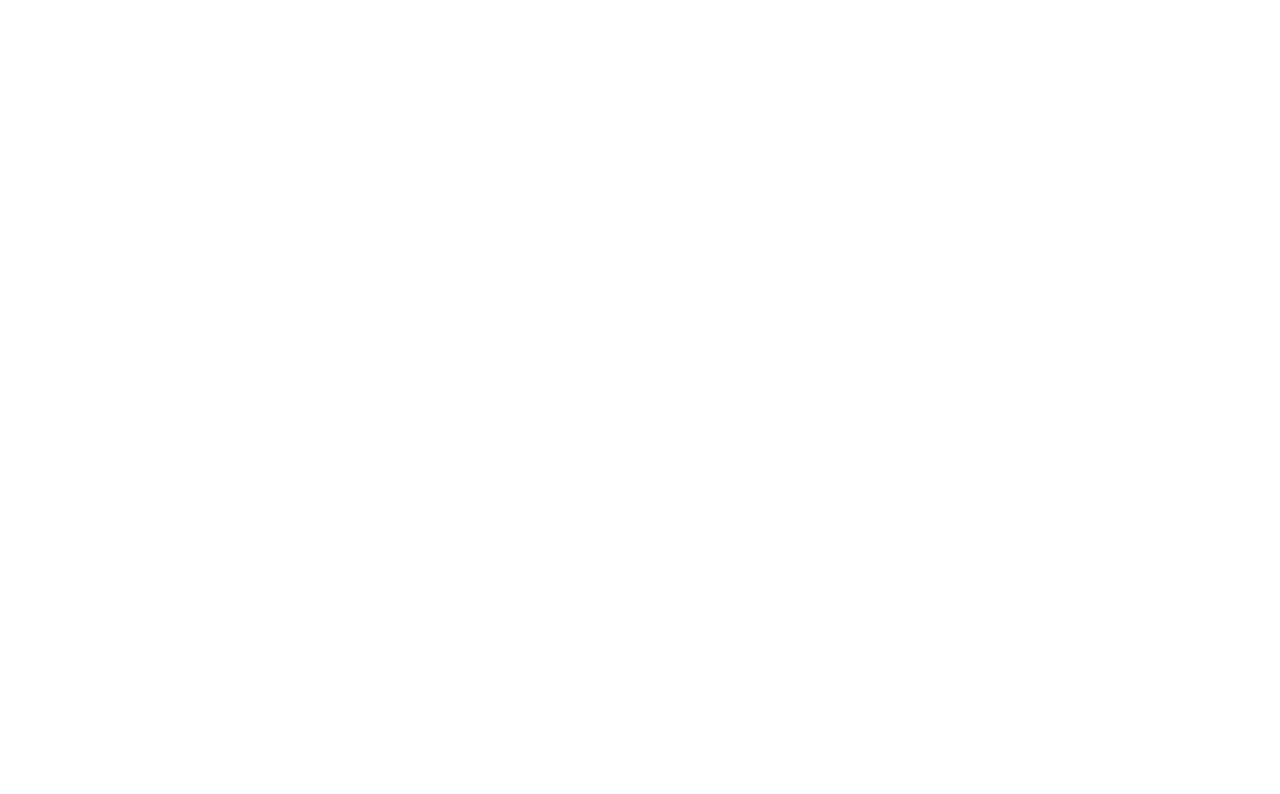
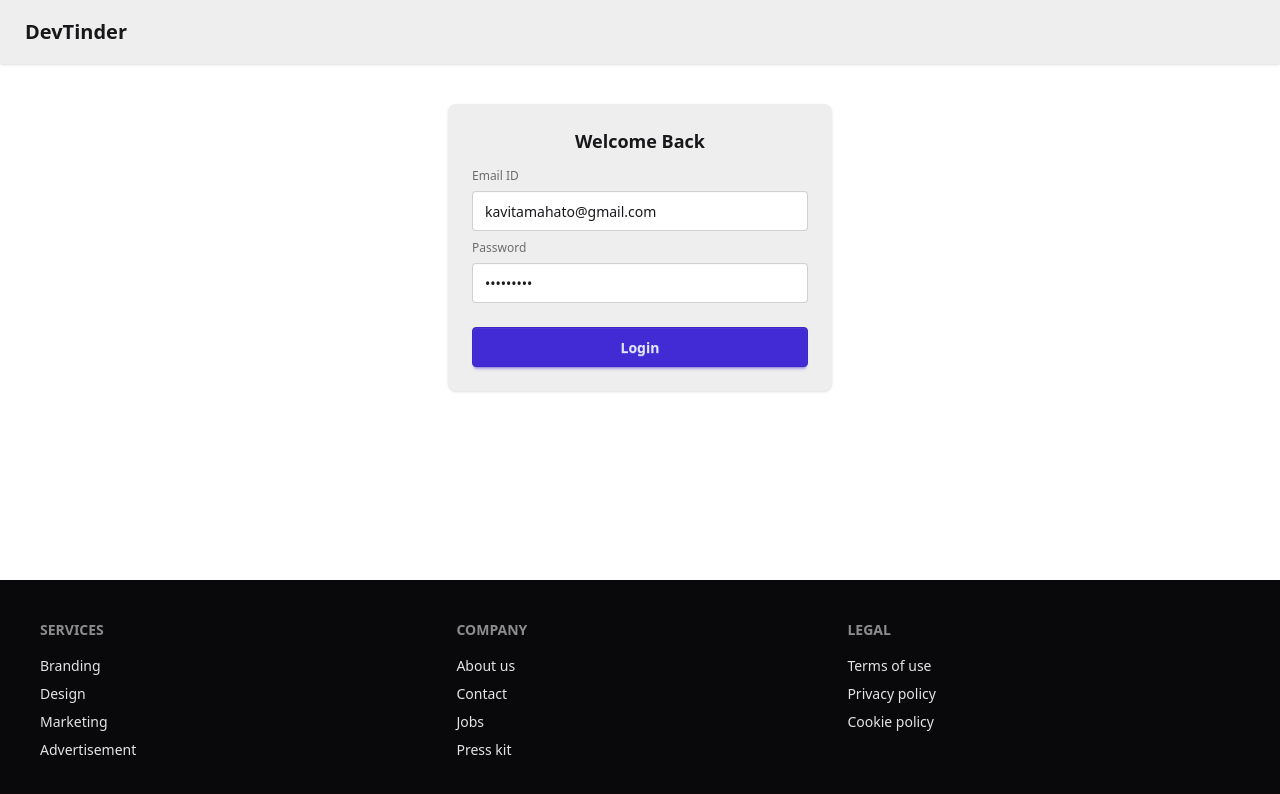
Before and after one commit to kavita-mahato/dev-tinder, a React app in the folder frontend/: page /login in a window 1280 px wide. Before the commit this address had no page. Shown: the top 794 px of the page. Built offline with nearby package versions, Linux system fonts and the light colour scheme; the HTML template or start-up script is replaced by a standard one.

Commit message:
Completed Login Functionality

```diff
--- a/frontend/src/App.jsx
+++ b/frontend/src/App.jsx
@@ -1,20 +1,26 @@
-import { BrowserRouter, Routes, Route } from "react-router-dom";
+import { BrowserRouter, Routes, Route } from 'react-router-dom';
 
-import NavBar from "./NavBar";
-import Body from "./Body";
-import { Profile } from "./Profile";
+import Body from './components/Body';
+import { Profile } from './components/Profile';
+import Login from './components/Login';
+import { Provider } from 'react-redux';
+import appStore from './utils/appstore';
 
 function App() {
     return (
         <>
+          <Provider store={appStore}>
             <BrowserRouter basename="/">
                 <Routes>
-          <Route path="/" element={<Body />} />
+                    <Route path="/" element={<Body />}>
+                        <Route path="/login" element={<Login />} />
                         <Route path="/profile" element={<Profile />} />
+                    </Route>
                 </Routes>
             </BrowserRouter>
+          </Provider>
         </>
-  )
+    );
 }
 
 export default App;
--- a/frontend/src/Body.jsx
+++ /dev/null
@@ -1,15 +0,0 @@
-import NavBar from './NavBar'
-import { Outlet } from 'react-router-dom';
-import Footer from './Footer';
-
-const Body = () => {
-  return (
-    <div>
-        <NavBar />
-        <Outlet />
-        <Footer />
-    </div>
-  )
-}
-
-export default Body;
--- a/frontend/src/Login.jsx
+++ /dev/null
@@ -1,7 +0,0 @@
-const Login = () => {
-  return (
-    <div>Login</div>
-  )
-}
-
-export default Login;
--- a/frontend/src/Profile.jsx
+++ /dev/null
@@ -1,6 +0,0 @@
-export const Profile = () => {
-  return (
-    <div>Profile</div>
-  )
-}
-export default Profile;
--- /dev/null
+++ b/frontend/src/components/Body.jsx
@@ -0,0 +1,15 @@
+import NavBar from './NavBar';
+import { Outlet } from 'react-router-dom';
+import Footer from './Footer';
+
+const Body = () => {
+    return (
+        <div>
+            <NavBar />
+            <Outlet />
+            <Footer />
+        </div>
+    );
+};
+
+export default Body;
--- a/frontend/src/Footer.jsx
+++ b/frontend/src/components/Footer.jsx
@@ -1,5 +1,6 @@
 const Footer = () => {
   return (
+    <div className="bg-neutral">
     <footer className="footer sm:footer-horizontal bg-neutral text-neutral-content p-10 fixed bottom-0">
         <nav>
             <h6 className="footer-title">Services</h6>
@@ -22,6 +23,7 @@
             <a className="link link-hover">Cookie policy</a>
         </nav>
     </footer>
+    </div>
   )
 }
 
--- /dev/null
+++ b/frontend/src/components/Login.jsx
@@ -0,0 +1,57 @@
+import { useState } from "react";
+import axios from "axios";
+import { useDispatch } from "react-redux";
+
+import { addUser } from "../utils/userSlice";
+import { useNavigate } from "react-router-dom";
+
+const Login = () => {
+    const [emailId, setEmailId] = useState("kavitamahato@gmail.com");
+    const [password, setPassword] = useState("Kavita@03");
+
+    const dispatch = useDispatch();
+    const navigate = useNavigate();
+
+    const handleLogin = async () => {
+        try{
+            const res = await axios.post("http://localhost:3000/login",{
+                emailId,
+                password
+            },
+            {
+                withCredentials: true
+            }
+            );
+            // Save user to Redux
+            dispatch(addUser(res.data));
+            navigate("/");
+        }catch(err){
+            console.error(err);
+        }
+    }
+
+  return (
+    <div className="flex justify-center my-10">
+        <div className="card bg-base-300 w-96 shadow-sm">
+            <div className="card-body">
+                <h2 className="card-title justify-center">Welcome Back</h2>
+                <div>
+                    <div className="fieldset">
+                        <div className="label">Email ID</div>
+                        <input type="email" className="input w-full" placeholder="abc@gmail.com" value={emailId} onChange={(e) => setEmailId(e.target.value)}/>
+                    </div>
+                    <div className="fieldset">
+                        <div className="label">Password</div>
+                        <input type="password" className="input w-full" placeholder="********" value={password} onChange={(e) => setPassword(e.target.value)}/>
+                    </div>
+                </div>
+                <div className="card-actions justify-center mt-3 ">
+                <button className="btn btn-primary w-full" onClick={handleLogin}>Login</button>
+                </div>
+            </div>
+        </div>
+    </div>
+  )
+}
+
+export default Login;
--- a/frontend/src/NavBar.jsx
+++ b/frontend/src/components/NavBar.jsx
@@ -1,17 +1,23 @@
+import { useSelector } from "react-redux"
+
 const NavBar = () => {
+  const user = useSelector(store => store.user);
+  console.log(user);
+
   return (
-    <div className="navbar bg-base-100 shadow-sm">
+    <div className="navbar bg-base-300 shadow-sm">
         <div className="flex-1">
           <a className="btn btn-ghost text-xl">DevTinder</a>
         </div>
-        <div className="flex gap-2">
-          <input type="text" placeholder="Search" className="input input-bordered w-24 md:w-auto" />
+        {user && (<div className="flex gap-2">
+          <input type="text" placeholder="Search" className="input input-bordered w-24 md:w-auto mx-5" />
+          <div className="form-control flex items-center">Welcome, {user.firstName}</div>
           <div className="dropdown dropdown-end mx-5">
             <div tabIndex={0} role="button" className="btn btn-ghost btn-circle avatar">
               <div className="w-10 rounded-full">
                 <img
-                  alt="Tailwind CSS Navbar component"
-                  src="https://img.daisyui.com/images/stock/photo-1534528741775-53994a69daeb.webp" />
+                  alt="User Photo"
+                  src={user.photoUrl} />
               </div>
             </div>
             <ul
@@ -27,7 +33,7 @@
               <li><a>Logout</a></li>
             </ul>
           </div>
-        </div>
+        </div>)}
     </div>
   )
 }
--- /dev/null
+++ b/frontend/src/components/Profile.jsx
@@ -0,0 +1,14 @@
+export const Profile = () => {
+  return (
+    <div className="card bg-base-100 w-96 shadow-sm">
+      <div className="card-body">
+        <h2 className="card-title">Card title!</h2>
+        <p>A card component has a figure, a body part, and inside body there are title and actions parts</p>
+        <div className="card-actions justify-end">
+          <button className="btn btn-primary">Buy Now</button>
+        </div>
+      </div>
+    </div>
+  )
+}
+export default Profile;
--- /dev/null
+++ b/frontend/src/utils/appstore.js
@@ -0,0 +1,10 @@
+import { configureStore } from "@reduxjs/toolkit";
+import userReducer from "./userSlice";
+
+const appStore = configureStore({
+    reducer: {
+        user: userReducer,
+    },
+});
+
+export default appStore;
--- /dev/null
+++ b/frontend/src/utils/userSlice.js
@@ -0,0 +1,18 @@
+import { createSlice } from "@reduxjs/toolkit";
+
+const userSlice = createSlice({
+    name: 'user',
+    initialState: null,
+    reducers: {
+        addUser: (state, action) => {
+            return action.payload;
+        },
+        removeUser: (state, action) => {
+            return null;
+        },
+    },
+});
+
+export const{addUser, removeUser} = userSlice.actions;
+
+export default userSlice.reducer;
```
Also changed, not shown: frontend/src/components/Feed.jsx (added). Lines whose indentation alone changed are shown as unchanged.
